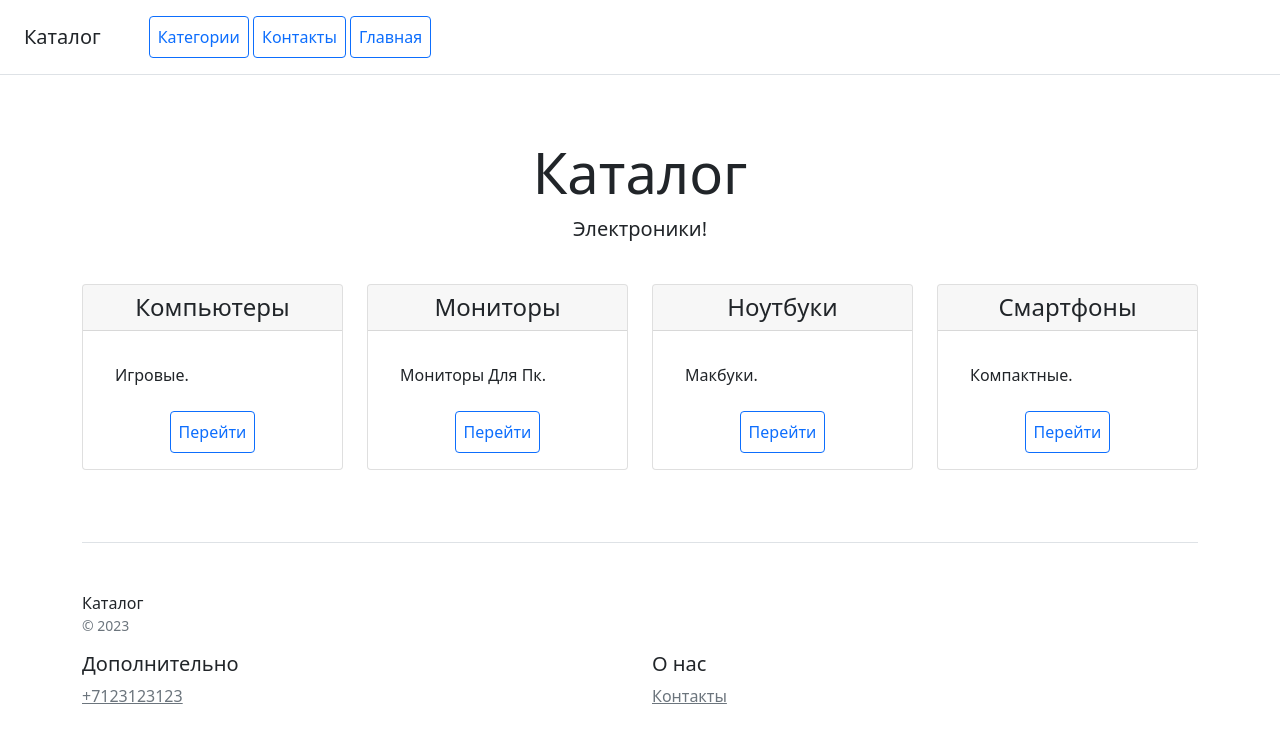
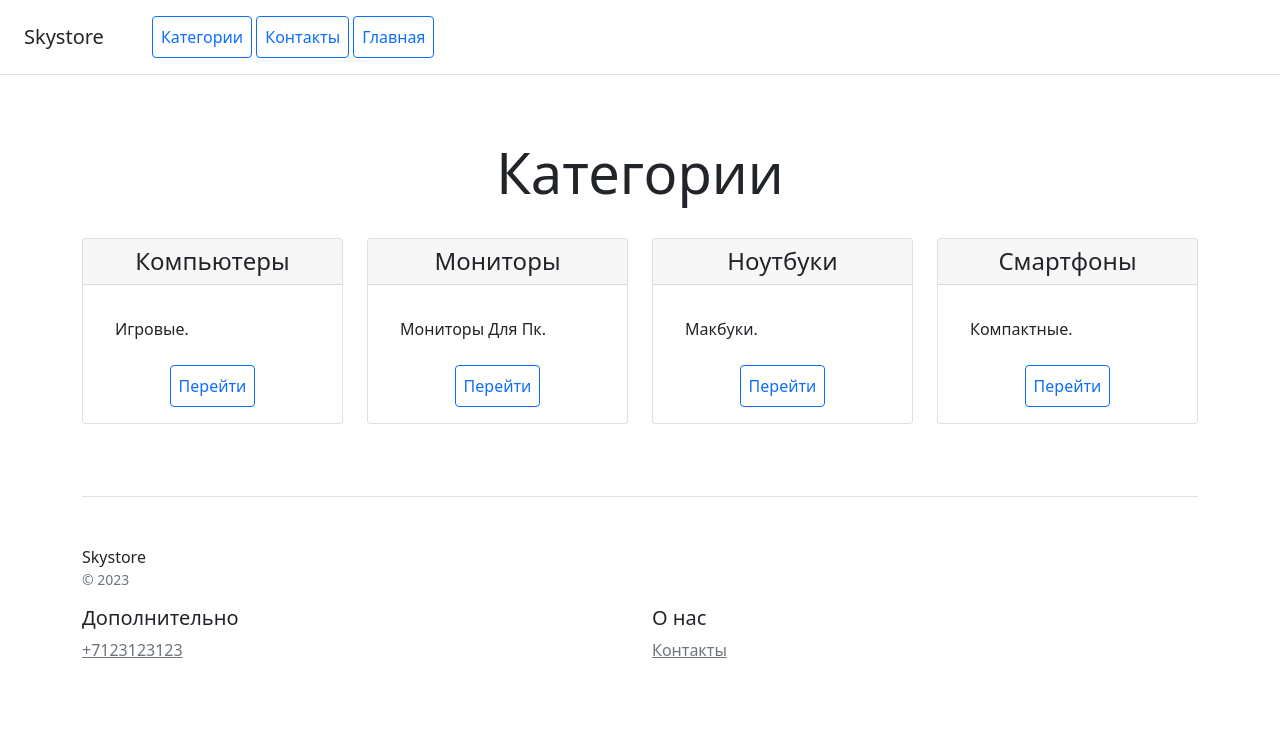
Before and after one commit to StepanShurmin/Django_store, a Django app: page /category/ in a window 1280 px wide. Shown: the top 743 px of the page. Run offline with Django 4.2, Linux system fonts and the light colour scheme; data comes from the database, SQL or seed files in the repository; some libraries are stand-ins or nearby versions.

Commit message:
Доделал.

```diff
--- a/catalog/templates/catalog/base.html
+++ b/catalog/templates/catalog/base.html
@@ -9,7 +9,7 @@
 </head>
 <body>
 <div class="d-flex flex-column flex-md-row align-items-center p-3 px-md-4 mb-3 bg-white border-bottom box-shadow">
-    <h5 class="my-0 mr-md-auto font-weight-normal">Каталог</h5>
+    <h5 class="my-0 mr-md-auto font-weight-normal">Skystore</h5>
     <nav class="ms-5">
         <a class="p-2 btn btn-outline-primary" href="{% url 'catalog:category' %}">Категории</a>
         <a class="p-2 btn btn-outline-primary" href="{% url 'catalog:contacts' %}">Контакты</a>
@@ -18,8 +18,7 @@
 </div>
 
 <div class="pricing-header px-3 py-3 pt-md-5 pb-md-4 mx-auto text-center">
-    <h1 class="display-4">Каталог</h1>
-    <p class="lead">Электроники!</p>
+    <h4 class="display-4">{{ title }} </h4>
 </div>
 
 <div class="container">
@@ -30,7 +29,7 @@
     <footer class="pt-4 my-md-5 pt-md-5 border-top">
         <div class="row">
             <div class="col-12 col-md">
-                Каталог
+                Skystore
                 <small class="d-block mb-3 text-muted">&copy; {% now 'Y' %}</small>
             </div>
             <div class="col-6 col-md">
--- a/catalog/views.py
+++ b/catalog/views.py
@@ -8,7 +8,8 @@ app_name = CatalogConfig
 
 def home_page(request):
     context = {
-        'products': Product.objects.all()
+        'products': Product.objects.all(),
+        'title': 'Главная'
     }
     return render(request, 'catalog/home.html', context=context)
 
```
Also changed, not shown: catalog/templates/catalog/home.html (+32 -1 lines).
